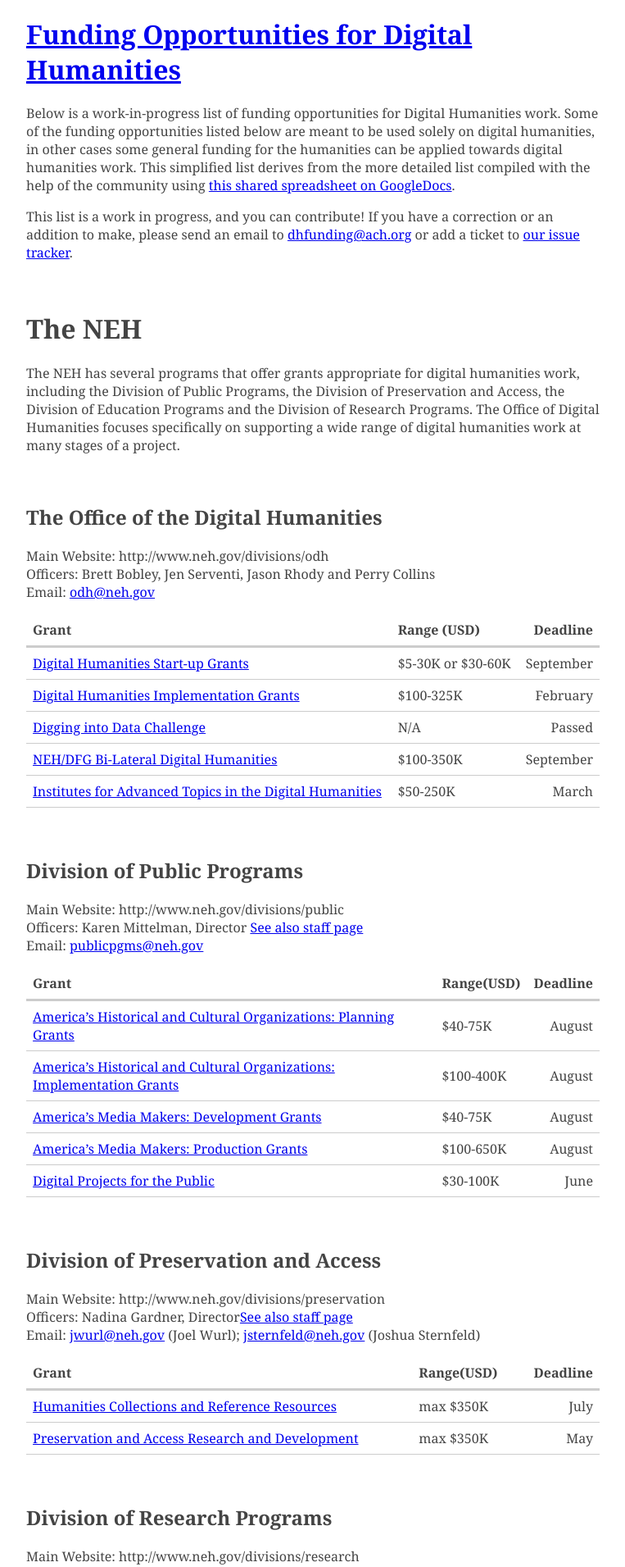
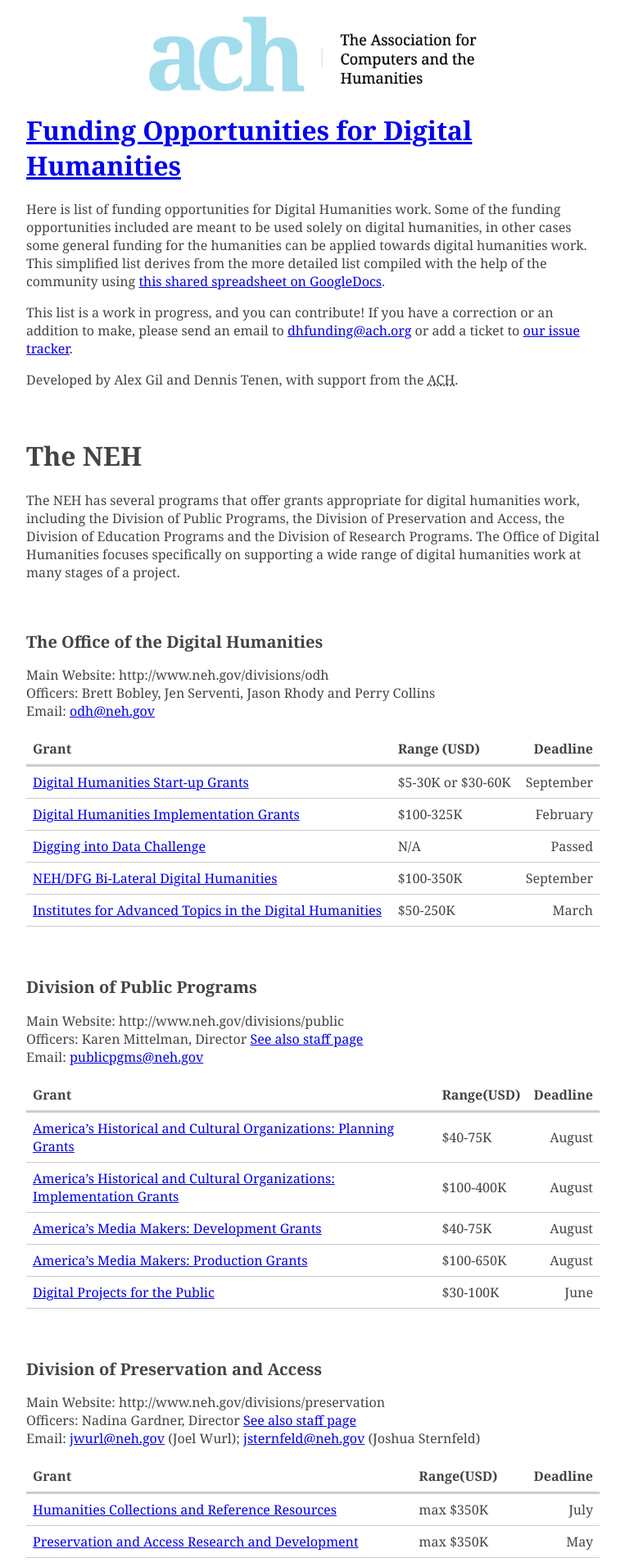
Before and after one commit to achorg/dhfunding, a Jekyll site: the page built from index.md, in a window 1280 px wide. Shown: the top 1911 px of the page at 82% size, without its empty margins (258-1021 px from the left). Built offline with Jekyll 4.4.1, drawn with Linux system fonts in a browser that asks for light colours; Markdown is read by kramdown in place of the engine named in the settings; some of the changed text lies outside the part shown.

Commit message:
Content and style updates.
* Updates config for newer jekyll.
* Includes ACH logo.
* Updates some URLs for ACH-specific funding.
* Adds names for credits.
* Adds audible class to visually hide some text but make it accessible.

```diff
--- a/_config.yml
+++ b/_config.yml
@@ -1,5 +1,2 @@
 name: Funding Opportunities for Digital Humanities
-markdown: redcarpet
-redcarpet:
-  extensions: ["no_intra_emphasis", "fenced_code_blocks", "autolink", "tables", "with_toc_data"]
-pygments: true
+highlighter: pygments
--- a/_layouts/default.html
+++ b/_layouts/default.html
@@ -14,7 +14,10 @@
     <body>
 
           <header role="banner">
-            <h1 class="title"><a href="/dhfunding/">{{ site.name }}</a></h1>
+              <a href="http://ach.org" id="ach-home">
+                  <img src="/images/ach-logo.png" alt="">
+                  <span class="audible"><abbr title="Association for Computers and the Humanities">ACH</abbr> home page</span></a>
+            <h1 class="title"><a href="/">{{ site.name }}</a></h1>
           </header>
 
           <main role="main" id="main">
--- a/css/styles.css
+++ b/css/styles.css
@@ -13,6 +13,10 @@ h1, h2, h3, h4 {
 
 [role=banner] h1 {
     margin-top:20px;
+}
+
+h2 {
+    font-size: 125%;
 }
 
 h1 + h2,
@@ -38,3 +42,23 @@ th, td {
     text-align:left;
     border-bottom: 1px solid #ccc;
 }
+
+img {
+    max-width: 100%;
+    width: auto;
+    height: auto;
+}
+
+.audible {
+    position: absolute;
+    overflow: hidden;
+    clip: rect(0 0 0 0);
+    height: 1px; width: 1px;
+    margin: -1px; padding: 0; border: 0;
+}
+
+#ach-home {
+    display:block;
+    width: 400px;
+    margin: 20px auto;
+}
--- a/index.md
+++ b/index.md
@@ -3,9 +3,12 @@ layout: default
 title: Funding Opportunities for Digital Humanities
 ---
 
-Below is a work-in-progress list of funding opportunities for Digital Humanities work. Some of the funding opportunities listed below are meant to be used solely on digital humanities, in other cases some general funding for the humanities can be applied towards digital humanities work. This simplified list derives from the more detailed list compiled with the help of the community using [this shared spreadsheet on GoogleDocs](https://docs.google.com/spreadsheet/ccc?key=0AmgLcm5jfVhSdDZjRXBEN21sLXhKYnpQa2ZVSFQ2cWc&usp=sharing).
+Here is list of funding opportunities for Digital Humanities work. Some
+of the funding opportunities included are meant to be used solely on digital humanities, in other cases some general funding for the humanities can be applied towards digital humanities work. This simplified list derives from the more detailed list compiled with the help of the community using [this shared spreadsheet on GoogleDocs](https://docs.google.com/spreadsheet/ccc?key=0AmgLcm5jfVhSdDZjRXBEN21sLXhKYnpQa2ZVSFQ2cWc&usp=sharing).
 
 This list is a work in progress, and you can contribute! If you have a correction or an addition to make, please send an email to <dhfunding@ach.org> or add a ticket to [our issue tracker](http://github.com/achorg/dhfunding/issues).
+
+Developed by Alex Gil and Dennis Tenen, with support from the ACH.
 
 # The NEH
 
@@ -41,7 +44,7 @@ Email: <publicpgms@neh.gov>
 
 ## Division of Preservation and Access
 Main Website: http://www.neh.gov/divisions/preservation<br/>
-Officers: Nadina Gardner, Director[See also staff page](http://www.neh.gov/divisions/preservation/staff)<br/>
+Officers: Nadina Gardner, Director [See also staff page](http://www.neh.gov/divisions/preservation/staff)<br/>
 Email: <jwurl@neh.gov> (Joel Wurl); <jsternfeld@neh.gov> (Joshua Sternfeld)
 
 
@@ -108,7 +111,7 @@ The [Association for Computers and the Humanities](http://ach.org/) is the US br
 
 | Grant         | Range(USD)        | Deadline|
 | ------------- | -------------| --------:|
-|[ACH Microgrants](http://ach.org/ach-microgrants)|$200-$500||
+|[ACH Microgrants](http://ach.org/grants-and-awards)|$200-$500||
 |[ACH travel bursaries to DHSI](http://www.ach.org/grants-and-awards)|500 GBP|dependant on acceptance|
 |[ACH occasional sponsorship](http://www.ach.org/occasional-funding-sponsorship)|max. $500|rolling|
 |[ADHO Bursaries for the Annual DH Conference](http://adho.org/awards/conference-bursary-awards)|||
@@ -201,3 +204,5 @@ Why not?
 * [Grants.gov](http://grants.gov/)
 * [DHNow Funding List](http://digitalhumanitiesnow.org/tag/funding/)
 * [Harvard Digital Humanities Cafe](http://guides.library.harvard.edu/content.php?pid=173015&sid=1544294)
+
+*[ACH]: Association for Computers and the Humanities
```
Also changed, not shown: images/ach-logo.png (added).
